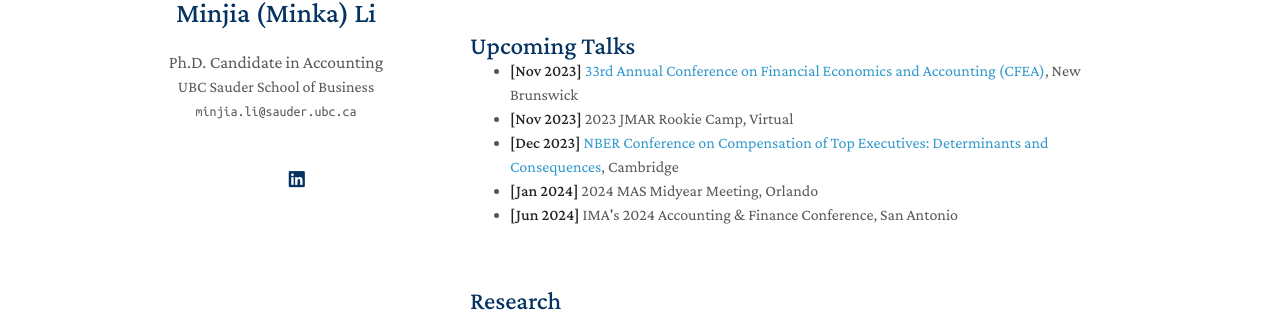
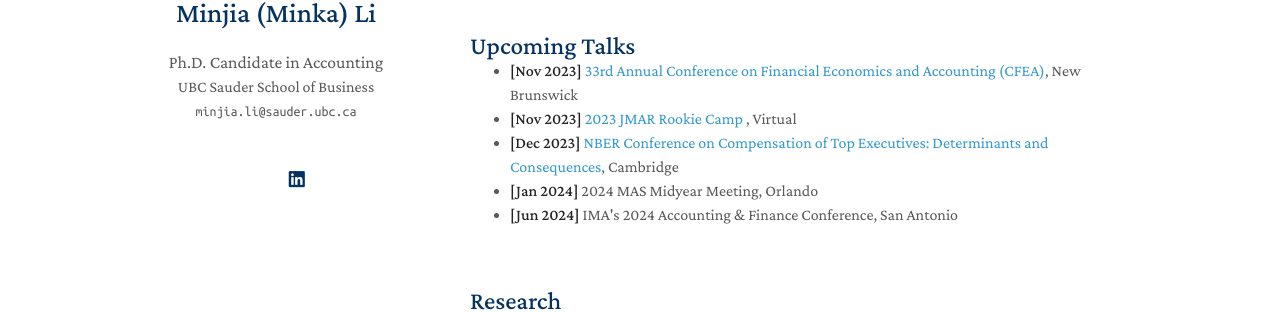
Before and after one commit to zeyang1225/zeyang1225.github.io, a Jekyll site: the page built from index.md, in a window 1280 px wide and 900 px high. Shown: the part 441-753 px from the top of the window. Built offline with Jekyll 4.4.1, drawn with Linux system fonts in a browser that asks for light colours; nearby versions of some CDN libraries; a style sheet for code colours, icons or effects is not loaded; part of the change alters nothing that is shown.

```diff
--- a/_includes/talks.md
+++ b/_includes/talks.md
@@ -5,7 +5,7 @@
 <ul style="margin:0 0 5px;">
 
   <li><autocolor> <strong> [Nov 2023] </strong>   <a href="https://www.business.rutgers.edu/financial-economics-accounting-conference"> 33rd Annual Conference on Financial Economics and Accounting (CFEA)</a>, New Brunswick </autocolor></li>
-   <li><autocolor> <strong> [Nov 2023] </strong>   2023 JMAR Rookie Camp, Virtual  </autocolor></li>
+   <li><autocolor> <strong> [Nov 2023] </strong>   <a href="https://sites.google.com/view/maws/2022-rookie-camp-participants?authuser=0"> 2023 JMAR Rookie Camp</a> , Virtual  </autocolor></li>
    <li><autocolor> <strong> [Dec 2023] </strong>  <a href="https://www.nber.org/conferences/compensation-top-executives-determinants-and-consequences-fall-2023"> NBER Conference on Compensation of Top Executives: Determinants and Consequences</a>, Cambridge  </autocolor></li>
   <li><autocolor> <strong> [Jan 2024] </strong>   2024 MAS Midyear Meeting, Orlando  </autocolor></li>
   <li><autocolor> <strong> [Jun 2024] </strong>  IMA's 2024 Accounting & Finance Conference, San Antonio  </autocolor></li>
```
